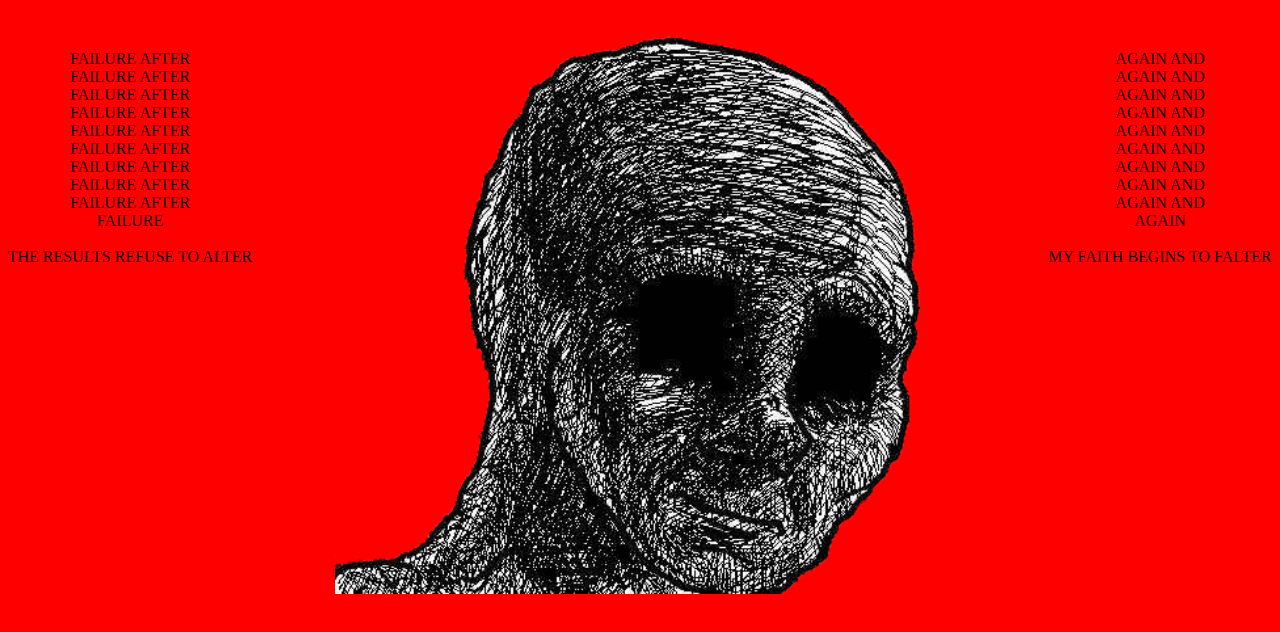
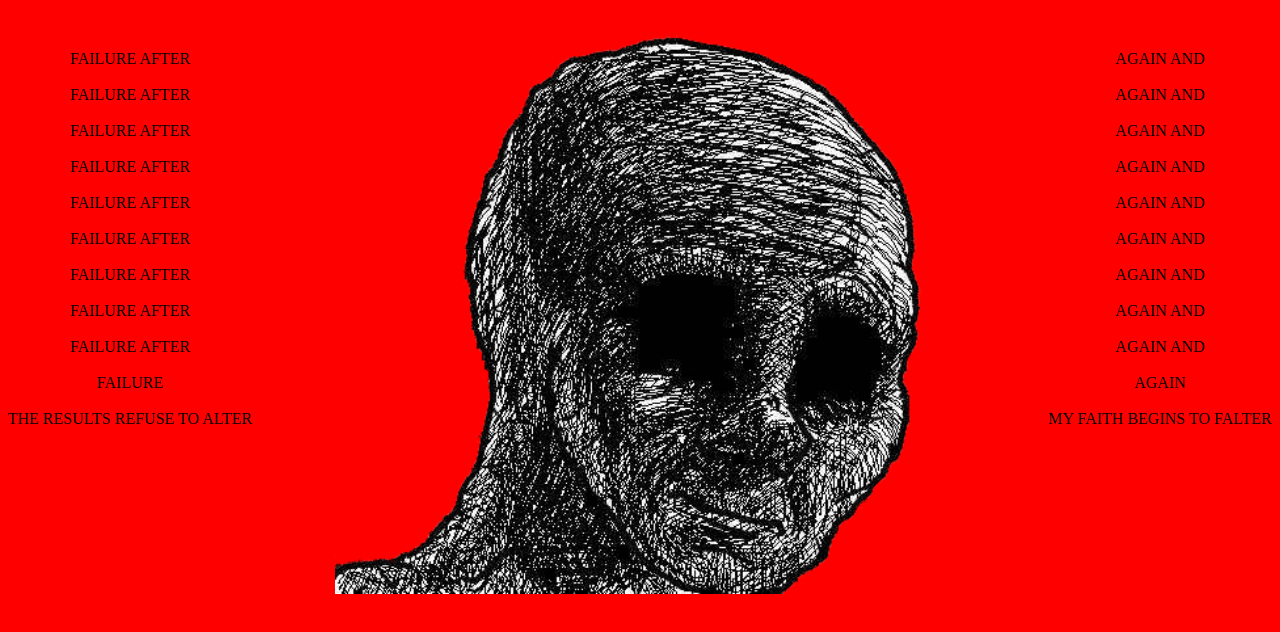
Before and after one commit to drv180000/cool-website, a plain HTML site: page index.html in a window 1280 px wide. Shown: the part 106-738 px from the top of the page. Drawn offline with Linux system fonts and the light colour scheme.

Commit message:
formatting

```diff
--- a/index.html
+++ b/index.html
@@ -44,32 +44,30 @@
     <h1>P A I N</h1>
 
     <p class="fail">
-      FAILURE AFTER<br>
-      FAILURE AFTER<br>
-      FAILURE AFTER<br>
-      FAILURE AFTER<br>
-      FAILURE AFTER<br>
-      FAILURE AFTER<br>
-      FAILURE AFTER<br>
-      FAILURE AFTER<br>
-      FAILURE AFTER<br>
-      FAILURE<br>
-      <br>
+      FAILURE AFTER<br><br>
+      FAILURE AFTER<br><br>
+      FAILURE AFTER<br><br>
+      FAILURE AFTER<br><br>
+      FAILURE AFTER<br><br>
+      FAILURE AFTER<br><br>
+      FAILURE AFTER<br><br>
+      FAILURE AFTER<br><br>
+      FAILURE AFTER<br><br>
+      FAILURE<br><br>
       THE RESULTS REFUSE TO ALTER
     </p>
 
     <p class="again">
-      AGAIN AND<br>
-      AGAIN AND<br>
-      AGAIN AND<br>
-      AGAIN AND<br>
-      AGAIN AND<br>
-      AGAIN AND<br>
-      AGAIN AND<br>
-      AGAIN AND<br>
-      AGAIN AND<br>
-      AGAIN<br>
-      <br>
+      AGAIN AND<br><br>
+      AGAIN AND<br><br>
+      AGAIN AND<br><br>
+      AGAIN AND<br><br>
+      AGAIN AND<br><br>
+      AGAIN AND<br><br>
+      AGAIN AND<br><br>
+      AGAIN AND<br><br>
+      AGAIN AND<br><br>
+      AGAIN<br><br>
       MY FAITH BEGINS TO FALTER
     </p>
     <img src="pain.png" alt="Pain" class="center">
```
